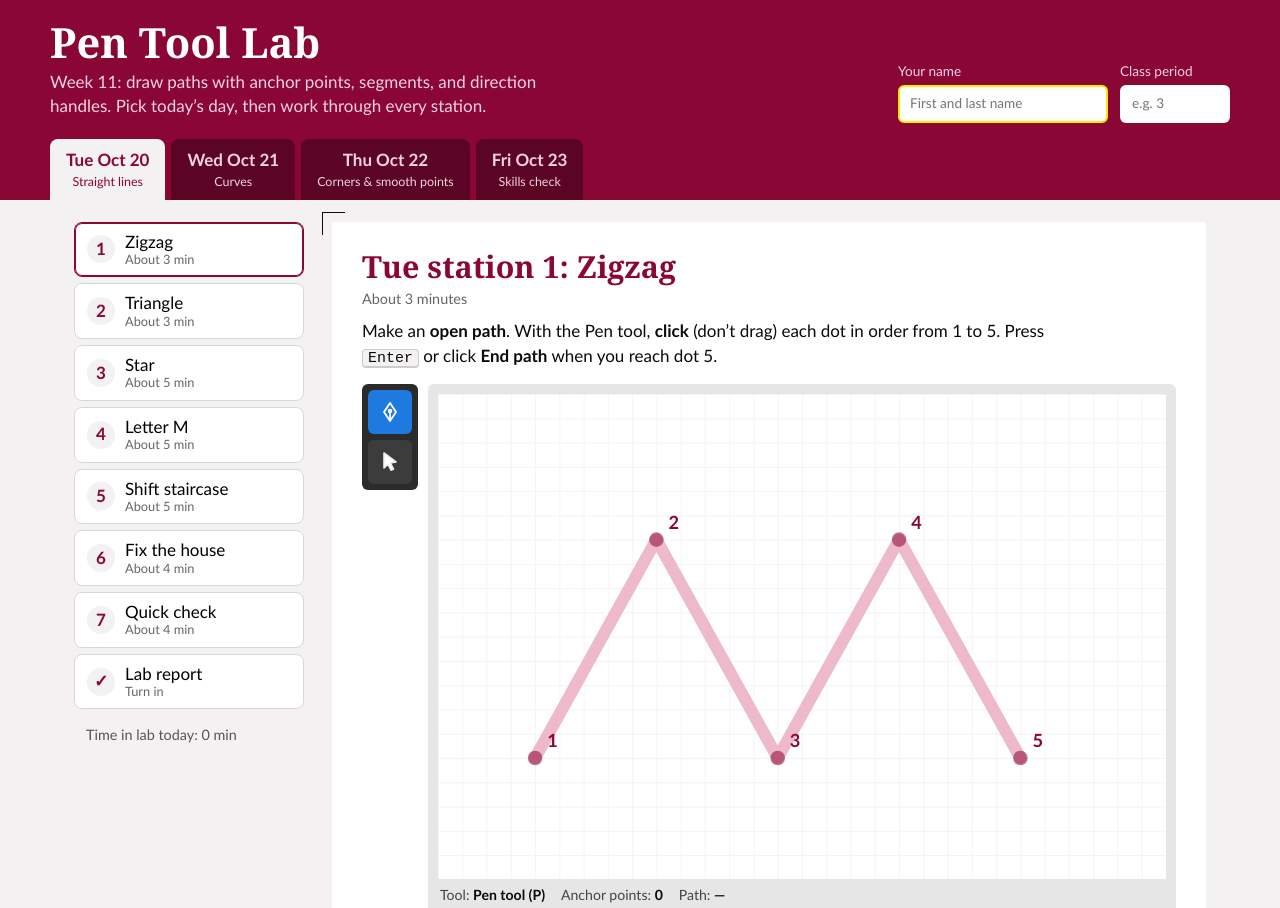
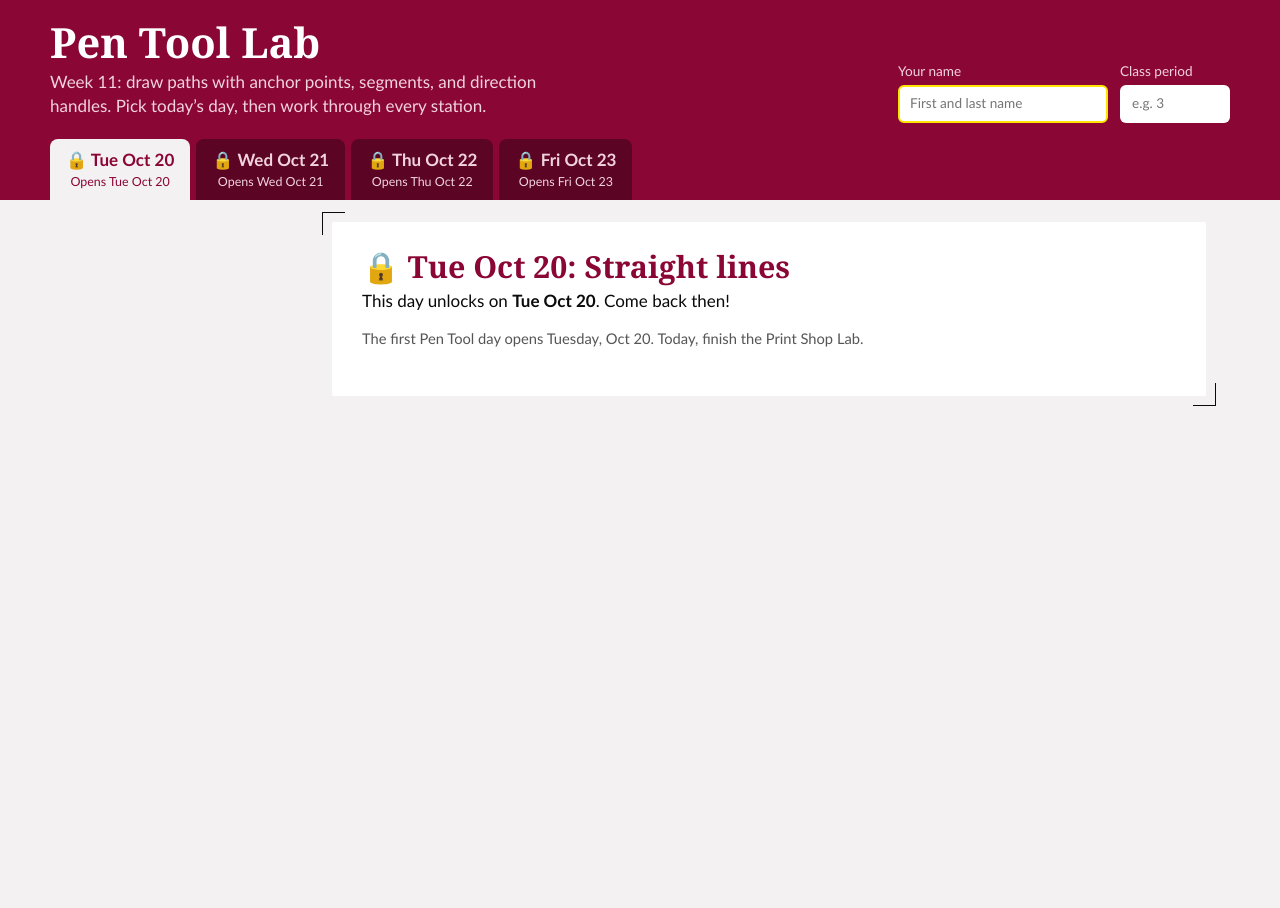
Before and after one commit to robertorodriguez-cell/Cowboys-Digital-Design, a plain HTML site: page pen-tool-lab.html in a window 1280 px wide. Shown: the top 908 px of the page. After the commit the page ends 800 px from the top, so only its background shows below. Drawn offline with Linux system fonts and the light colour scheme.

Commit message:
Add files via upload

```diff
--- a/pen-tool-lab.html
+++ b/pen-tool-lab.html
@@ -170,7 +170,7 @@
 var TRI=poly([[300,80],[470,320],[130,320]],true);
 
 var DAYS={
- tue:{label:"Tue",title:"Straight lines",date:"Oct 20",exit:"What is the difference between an open path and a closed path?",
+ tue:{open:"2026-10-20",label:"Tue",title:"Straight lines",date:"Oct 20",exit:"What is the difference between an open path and a closed path?",
   stations:[
    {title:"Zigzag",mins:3,tools:["pen","direct"],hints:{dots:1,nums:1,snap:1},target:poly([[80,300],[180,120],[280,300],[380,120],[480,300]],false),
     text:"Make an <b>open path</b>. With the Pen tool, <b>click</b> (don&rsquo;t drag) each dot in order from 1 to 5. Press <kbd>Enter</kbd> or click <b>End path</b> when you reach dot 5."},
@@ -194,7 +194,7 @@ var DAYS={
    {q:"Which key ends an open path so you can start a new one?",o:["Shift","Esc (or Enter)","Tab","Spacebar"],a:1},
    {q:"Holding Shift while clicking with the Pen tool\u2026",o:["makes a curve","deletes the last point","keeps lines at 45\u00b0 or 90\u00b0 angles","closes the path"],a:2}
   ]},
- wed:{label:"Wed",title:"Curves",date:"Oct 21",exit:"Which direction should you drag the handle when starting a curve?",
+ wed:{open:"2026-10-21",label:"Wed",title:"Curves",date:"Oct 21",exit:"Which direction should you drag the handle when starting a curve?",
   stations:[
    {title:"Arch",mins:4,tools:["pen","direct"],hints:{dots:1,nums:1,arrows:1,snap:1},target:{anchors:[A(120,300,null,[0,-160]),A(480,300,[0,-160],null)],closed:false},
     text:"Curves come from <b>click-dragging</b>. At dot 1, press down and drag straight <b>up</b> to the arrow tip, then let go. At dot 2, drag straight <b>down</b>. Press <kbd>Enter</kbd> to end the path."},
@@ -216,7 +216,7 @@ var DAYS={
    {q:"When you click-drag with the Pen tool, which way should you drag?",o:["Always straight up","Toward the first point","In the direction you want the path to go next","Away from the artboard"],a:2},
    {q:"On a smooth point, the two handles\u2026",o:["point the same way","form one straight line through the anchor","are always the same color","can\u2019t be moved"],a:1}
   ]},
- thu:{label:"Thu",title:"Corners & smooth points",date:"Oct 22",exit:"Sketch a path and label one corner point and one smooth point. (Describe it here in words.)",
+ thu:{open:"2026-10-22",label:"Thu",title:"Corners & smooth points",date:"Oct 22",exit:"Sketch a path and label one corner point and one smooth point. (Describe it here in words.)",
   stations:[
    {title:"Horseshoe",mins:4,tools:["pen","direct","convert"],hints:{dots:1,nums:1,snap:1},target:{anchors:[A(200,330),A(200,180,null,[0,-110]),A(400,180,[0,-110],null),A(400,330)],closed:false},
     text:"Straight legs, curved top. <b>Click</b> dot 1. <b>Drag up</b> at dot 2. <b>Drag down</b> at dot 3. <b>Click</b> dot 4, then press <kbd>Enter</kbd>."},
@@ -242,7 +242,7 @@ var DAYS={
    {q:"Why use the Delete Anchor Point tool instead of selecting a point and pressing Delete?",o:["It\u2019s faster","It removes the point but keeps the path connected","It changes the color","It adds a handle"],a:1},
    {q:"The Curvature tool\u2026",o:["only draws straight lines","makes smooth curves through the points you click","erases paths","fills shapes with color"],a:1}
   ]},
- fri:{label:"Fri",title:"Skills check",date:"Oct 23",exit:"Rate your Pen tool confidence 1\u20135 and name one thing you still find tricky.",
+ fri:{open:"2026-10-23",label:"Fri",title:"Skills check",date:"Oct 23",exit:"Rate your Pen tool confidence 1\u20135 and name one thing you still find tricky.",
   stations:[
    {title:"Lightning bolt",mins:5,tools:["pen","direct","convert","add","delete"],hints:{dots:0,snap:0},efficiency:1,
     target:poly([[330,40],[190,220],[290,220],[240,360],[410,160],[305,160],[360,40]],true),
@@ -264,8 +264,11 @@ var S={sid:"",name:"",period:"",day:"",days:{}};
 try{var sv=JSON.parse(localStorage.getItem(KEY)||"null");if(sv)S=Object.assign(S,sv);}catch(e){}
 if(!S.sid)S.sid=Date.now().toString(36)+Math.random().toString(36).slice(2,8);
 var today=new Date(),iso=today.getFullYear()+"-"+String(today.getMonth()+1).padStart(2,"0")+"-"+String(today.getDate()).padStart(2,"0");
+/* Each day unlocks on its date (school-day clock on the Chromebook). Teacher preview: add ?preview=cowboys to the link. */
+var PREVIEW=/[?&]preview=cowboys\b/i.test(location.search);
+function isOpen(k){return PREVIEW||iso>=DAYS[k].open;}
 if(DATE_DAY[iso])S.day=DATE_DAY[iso];
-if(!DAYS[S.day])S.day="tue";
+else if(!DAYS[S.day]||!isOpen(S.day)){var od=DAY_ORDER.filter(isOpen);S.day=od.length?od[od.length-1]:"tue";}
 function D(){var k=S.day;if(!S.days[k])S.days[k]={cur:0,start:Date.now(),st:{},quiz:{},exit:""};return S.days[k];}
 function save(){try{localStorage.setItem(KEY,JSON.stringify(S));}catch(e){}}
 
@@ -299,7 +302,7 @@ var syncT=null;function autoSync(){if(!HAS_URL)return;clearTimeout(syncT);syncT=
 function renderDays(){
   var box=$("#days");box.innerHTML="";
   DAY_ORDER.forEach(function(k){var d=DAYS[k],b=document.createElement("button");b.setAttribute("aria-pressed",k===S.day);
-    b.innerHTML=d.label+" "+d.date+"<small>"+d.title+"</small>";b.onclick=function(){S.day=k;save();render();};box.appendChild(b);});
+    b.innerHTML=(isOpen(k)?"":"\uD83D\uDD12 ")+d.label+" "+d.date+"<small>"+(isOpen(k)?d.title:"Opens "+d.label+" "+d.date)+"</small>";b.onclick=function(){S.day=k;save();render();};box.appendChild(b);});
 }
 function isDone(p){if(p.kind==="draw")return stState(p.i).passed;if(p.kind==="quiz")return quizScore().done;return false;}
 function renderNav(){
@@ -313,7 +316,15 @@ function renderNav(){
   $("#timer").textContent="Time in lab today: "+Math.floor((Date.now()-d.start)/60000)+" min";
 }
 function go(i){D().cur=i;save();render();$("#stage").focus({preventScroll:true});window.scrollTo(0,0);}
-function render(){renderDays();var d=D(),pg=pages();if(d.cur>=pg.length)d.cur=0;renderNav();var p=pg[d.cur],st=$("#stage");
+function lockedPage(){
+  activeKey=null;var day=DAYS[S.day];
+  $("#nav").innerHTML="";$("#timer").textContent="";
+  var od=DAY_ORDER.filter(isOpen);
+  $("#stage").innerHTML='<h2>\uD83D\uDD12 '+esc(day.label+" "+day.date)+': '+esc(day.title)+'</h2><p class="lede">This day unlocks on <b>'+esc(day.label+" "+day.date)+'</b>. Come back then!</p>'+
+    (od.length?'<div class="row-actions"><button class="btn" id="gotoday">Go to '+esc(DAYS[od[od.length-1]].label)+'\u2019s stations</button></div>':'<p class="note">The first Pen Tool day opens Tuesday, Oct 20. Today, finish the Print Shop Lab.</p>');
+  var g=$("#gotoday");if(g)g.onclick=function(){S.day=od[od.length-1];save();render();};
+}
+function render(){renderDays();if(!isOpen(S.day)){lockedPage();return;}var d=D(),pg=pages();if(d.cur>=pg.length)d.cur=0;renderNav();var p=pg[d.cur],st=$("#stage");
   if(p.kind==="draw")drawStation(st,p.i);else if(p.kind==="quiz")quizPage(st);else reportPage(st);}
 function nextBtn(){var d=D();return d.cur<pages().length-1?'<button class="btn ghost" data-next>Next</button>':'';}
 
```
